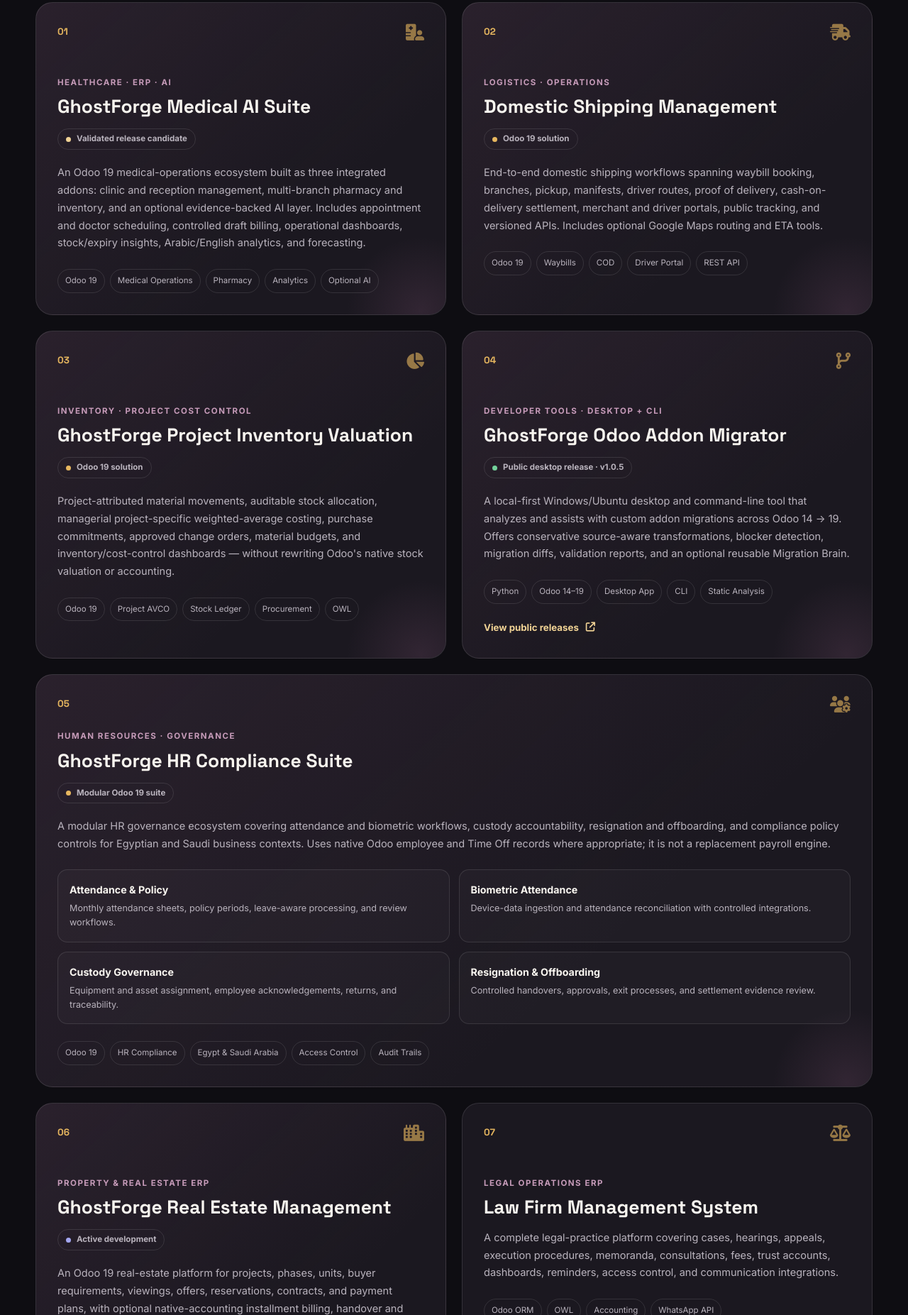
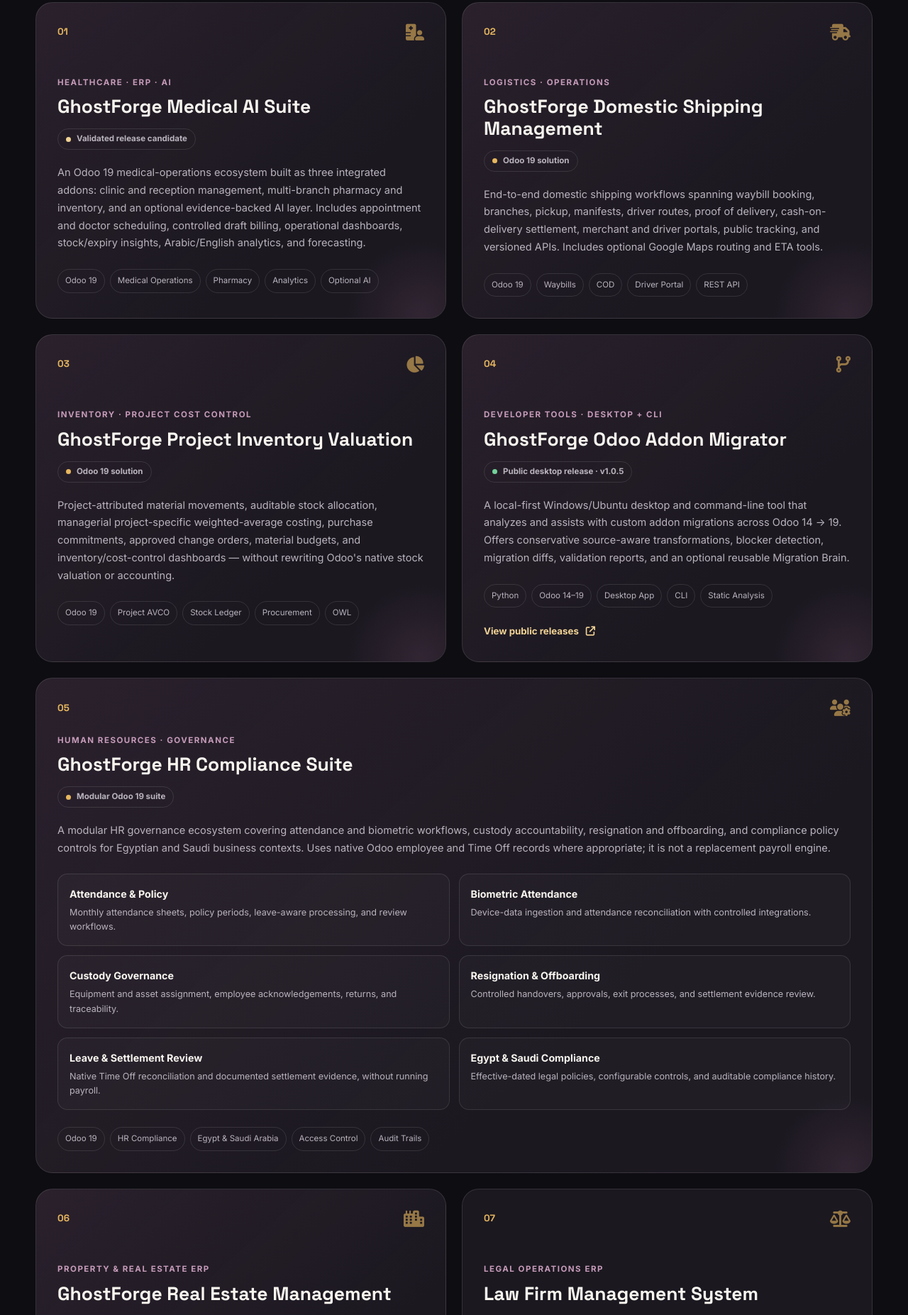
Before and after one commit to UsamaFathi/Colab, a plain HTML site: page index.html in a window 1280 px wide. Shown: the part 5229-7082 px from the top of the page at 71% size. Drawn offline with Linux system fonts and the light colour scheme.

Commit message:
content(portfolio): highlight HR leave reviews and compliance policies

```diff
--- a/index.html
+++ b/index.html
@@ -312,7 +312,7 @@
               <i class="fa-solid fa-truck-fast" aria-hidden="true"></i>
             </div>
             <p class="project-type">Logistics · Operations</p>
-            <h3>Domestic Shipping Management</h3>
+            <h3>GhostForge Domestic Shipping Management</h3>
             <span class="project-status project-status--solution">Odoo 19 solution</span>
             <p>End-to-end domestic shipping workflows spanning waybill booking, branches, pickup, manifests, driver routes, proof of delivery, cash-on-delivery settlement, merchant and driver portals, public tracking, and versioned APIs. Includes optional Google Maps routing and ETA tools.</p>
             <div class="project-tags"><span>Odoo 19</span><span>Waybills</span><span>COD</span><span>Driver Portal</span><span>REST API</span></div>
@@ -357,6 +357,8 @@
               <div><strong>Biometric Attendance</strong><span>Device-data ingestion and attendance reconciliation with controlled integrations.</span></div>
               <div><strong>Custody Governance</strong><span>Equipment and asset assignment, employee acknowledgements, returns, and traceability.</span></div>
               <div><strong>Resignation &amp; Offboarding</strong><span>Controlled handovers, approvals, exit processes, and settlement evidence review.</span></div>
+              <div><strong>Leave &amp; Settlement Review</strong><span>Native Time Off reconciliation and documented settlement evidence, without running payroll.</span></div>
+              <div><strong>Egypt &amp; Saudi Compliance</strong><span>Effective-dated legal policies, configurable controls, and auditable compliance history.</span></div>
             </div>
             <div class="project-tags"><span>Odoo 19</span><span>HR Compliance</span><span>Egypt &amp; Saudi Arabia</span><span>Access Control</span><span>Audit Trails</span></div>
           </article>
```
